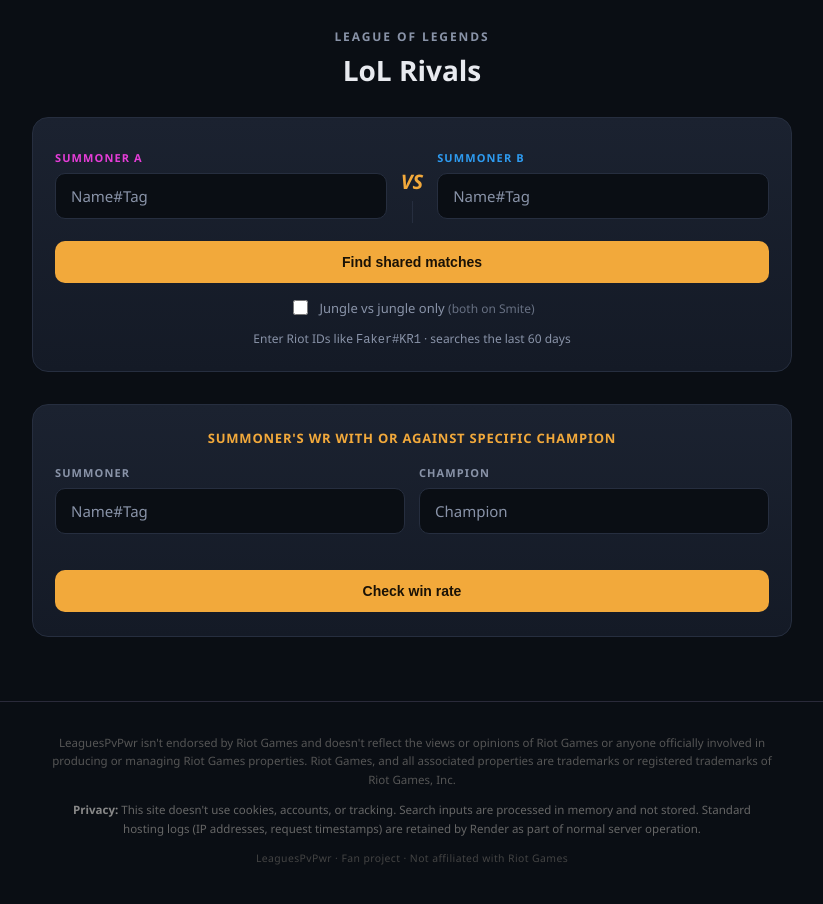
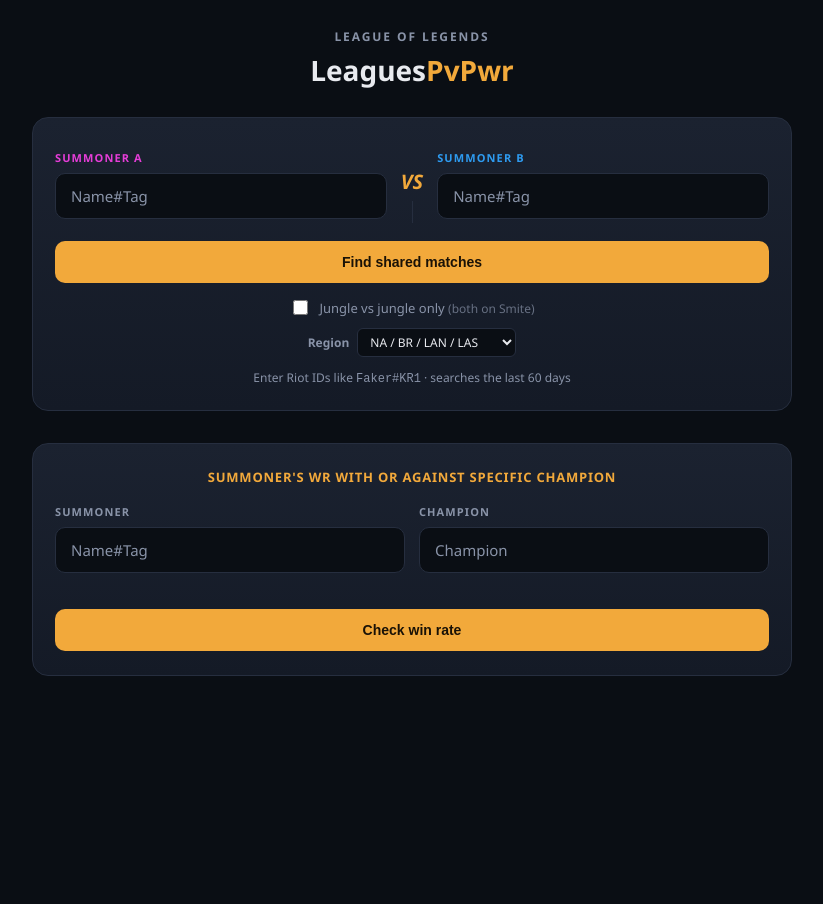
Before and after one commit to nicosandes-oss/site-test, a website: page lolsite/public/index.html in a window 1280 px wide. Shown: the whole page, without its empty margins (228-1051 px from the left). After the commit the page ends 800 px from the top, so only its background shows below. Drawn offline with Linux system fonts and the light colour scheme; no server answers.

Commit message:
Update index.html

```diff
--- a/lolsite/public/index.html
+++ b/lolsite/public/index.html
@@ -116,6 +116,16 @@
   }
   .jungle-toggle input { accent-color: var(--gold); width: 15px; height: 15px; cursor: pointer; }
   .jungle-toggle em { color: var(--text-dim); font-style: normal; opacity: 0.7; font-size: 12px; }
+  .region-row {
+    display: flex; align-items: center; gap: 8px; justify-content: center; margin-top: 10px;
+  }
+  .region-label { font-size: 12px; color: var(--text-dim); font-weight: 600; }
+  .region-select {
+    background: var(--bg); border: 1px solid var(--hairline); border-radius: 6px;
+    color: var(--text); font-size: 12px; padding: 4px 8px; font-family: inherit;
+    cursor: pointer;
+  }
+  .region-select:focus { outline: none; border-color: var(--gold); }
   .hint { text-align: center; font-size: 12px; color: var(--text-dim); margin-top: 12px; }
 
   .results { margin-top: 28px; }
@@ -228,48 +238,12 @@
     .detail-player.right .item-row { justify-content: flex-start; }
     .champ-stats-row { grid-template-columns: 1fr; }
   }
-  footer {
-  margin-top: 4rem;
-  border-top: 1px solid #2a2a3a;
-  padding: 2rem 1.5rem;
-  background: transparent;
-}
-
-.footer-inner {
-  max-width: 720px;
-  margin: 0 auto;
-  display: flex;
-  flex-direction: column;
-  gap: 0.75rem;
-}
-
-footer p {
-  font-size: 0.72rem;
-  line-height: 1.6;
-  color: #666;
-  margin: 0;
-  text-align: center;
-}
-
-.footer-disclaimer {
-  color: #555;
-}
-
-.footer-privacy strong {
-  color: #888;
-}
-
-.footer-meta {
-  color: #444;
-  font-size: 0.65rem;
-  letter-spacing: 0.04em;
-}
 </style>
 </head>
 <body>
   <div class="shell">
     <div class="eyebrow">League of Legends</div>
-    <h1>LoL Rivals</h1>
+    <h1>Leagues<span>PvPwr</span></h1>
 
     <div class="hero-card">
       <div class="matchup-row">
@@ -290,6 +264,15 @@ footer p {
         <input type="checkbox" id="jungleOnly" />
         <span>Jungle vs jungle only <em>(both on Smite)</em></span>
       </label>
+      <div class="region-row">
+        <span class="region-label">Region</span>
+        <select id="regionSelect" class="region-select">
+          <option value="americas">NA / BR / LAN / LAS</option>
+          <option value="europe">EUW / EUNE / TR / RU</option>
+          <option value="asia">KR / JP</option>
+          <option value="sea">OCE / SEA</option>
+        </select>
+      </div>
       <div class="hint">Enter Riot IDs like <code>Faker#KR1</code> &middot; searches the last 60 days</div>
     </div>
 
@@ -459,6 +442,7 @@ footer p {
     async function searchChampionStats() {
       const name = champStatsNameInput.value.trim();
       const champDisplay = champStatsChampInput.value.trim();
+      const region = document.getElementById("regionSelect").value;
       if (!name || !champDisplay) return;
 
       const champId = championIdFromDisplayName(champDisplay);
@@ -472,7 +456,7 @@ footer p {
       champStatsResultsEl.innerHTML = `<div class="status-msg">Checking recent games involving ${champDisplay}&hellip; this can take a little while.</div>`;
 
       try {
-        const url = "/api/champion-stats?name=" + encodeURIComponent(name) + "&champion=" + encodeURIComponent(champId);
+        const url = "/api/champion-stats?name=" + encodeURIComponent(name) + "&champion=" + encodeURIComponent(champId) + "&region=" + region;
         const res = await fetch(url);
         const data = await res.json();
 
@@ -484,6 +468,7 @@ footer p {
           shareUrl.search = "";
           shareUrl.searchParams.set("champName", name);
           shareUrl.searchParams.set("champ", champDisplay);
+          if (region !== "americas") shareUrl.searchParams.set("region", region);
           window.history.replaceState({}, "", shareUrl.toString());
         }
       } catch (err) {
@@ -551,6 +536,8 @@ footer p {
         shareUrl.search = "";
         shareUrl.searchParams.set("champName", name);
         shareUrl.searchParams.set("champ", champDisplay);
+        const region = document.getElementById("regionSelect").value;
+        if (region !== "americas") shareUrl.searchParams.set("region", region);
 
         navigator.clipboard.writeText(shareUrl.toString()).then(() => {
           copyBtn.textContent = "Link copied";
@@ -780,6 +767,8 @@ footer p {
         shareUrl.searchParams.set("a", nameA);
         shareUrl.searchParams.set("b", nameB);
         if (jungleOnly) shareUrl.searchParams.set("jungleOnly", "true");
+        const region = document.getElementById("regionSelect").value;
+        if (region !== "americas") shareUrl.searchParams.set("region", region);
 
         navigator.clipboard.writeText(shareUrl.toString()).then(() => {
           copyBtn.textContent = "Link copied";
@@ -809,6 +798,7 @@ footer p {
       const a = nameAInput.value.trim();
       const b = nameBInput.value.trim();
       const jungleOnly = document.getElementById("jungleOnly").checked;
+      const region = document.getElementById("regionSelect").value;
       if (!a || !b) return;
 
       searchBtn.disabled = true;
@@ -817,7 +807,7 @@ footer p {
 
       try {
         const url = "/api/matchup?a=" + encodeURIComponent(a) + "&b=" + encodeURIComponent(b) +
-          "&jungleOnly=" + jungleOnly;
+          "&jungleOnly=" + jungleOnly + "&region=" + region;
         const res = await fetch(url);
         const data = await res.json();
 
@@ -825,13 +815,12 @@ footer p {
           resultsEl.innerHTML = `<div class="status-msg error">${data.error || "Something went wrong."}</div>`;
         } else {
           renderResults(data, a, b);
-          // Keep the address bar in sync so people can share by just
-          // copying the URL, not only via the Copy link button.
           const shareUrl = new URL(window.location.href);
           shareUrl.search = "";
           shareUrl.searchParams.set("a", a);
           shareUrl.searchParams.set("b", b);
           if (jungleOnly) shareUrl.searchParams.set("jungleOnly", "true");
+          if (region !== "americas") shareUrl.searchParams.set("region", region);
           window.history.replaceState({}, "", shareUrl.toString());
         }
       } catch (err) {
@@ -851,6 +840,14 @@ footer p {
     // both names and run the search automatically.
     (function autoSearchFromUrl() {
       const params = new URLSearchParams(window.location.search);
+
+      // Restore region first so both search functions pick it up correctly.
+      const region = params.get("region");
+      if (region) {
+        const sel = document.getElementById("regionSelect");
+        if (sel) sel.value = region;
+      }
+
       const a = params.get("a");
       const b = params.get("b");
       if (a && b) {
@@ -867,24 +864,9 @@ footer p {
       if (champName && champ) {
         champStatsNameInput.value = champName;
         champStatsChampInput.value = champ;
-        // championIdFromDisplayName needs the Data Dragon list loaded first,
-        // or a freshly-opened shared link would silently fail to match.
         championListReady.then(() => searchChampionStats());
       }
     })();
   </script>
-<footer>
-  <div class="footer-inner">
-    <p class="footer-disclaimer">
-      LeaguesPvPwr isn't endorsed by Riot Games and doesn't reflect the views or opinions of Riot Games or anyone officially involved in producing or managing Riot Games properties. Riot Games, and all associated properties are trademarks or registered trademarks of Riot Games, Inc.
-    </p>
-    <p class="footer-privacy">
-      <strong>Privacy:</strong> This site doesn't use cookies, accounts, or tracking. Search inputs are processed in memory and not stored. Standard hosting logs (IP addresses, request timestamps) are retained by Render as part of normal server operation.
-    </p>
-    <p class="footer-meta">
-      LeaguesPvPwr · Fan project · Not affiliated with Riot Games
-    </p>
-  </div>
-</footer>
 </body>
 </html>
```
